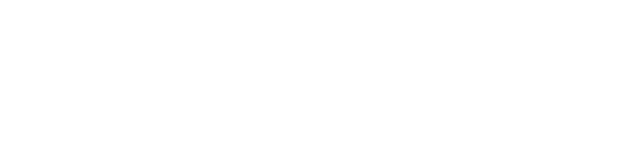
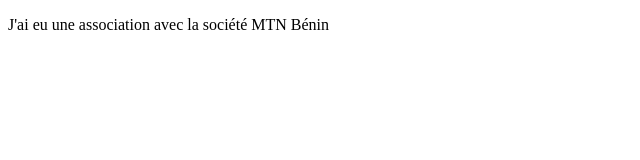
Before and after one commit to Houdjath/git-mon-cv, a plain HTML site: page index.html in a window 1280 px wide. Shown: the whole page, without its empty margins (0-640 px from the left). Drawn offline with Linux system fonts and the light colour scheme.

Commit message:
mise en place de la section associations

```diff
--- a/index.html
+++ b/index.html
@@ -8,6 +8,6 @@
     <title>Document</title>
 </head>
 <body>
-
+   <p>J'ai eu une association avec la société MTN Bénin</p>
 </body>
 </html>
```
